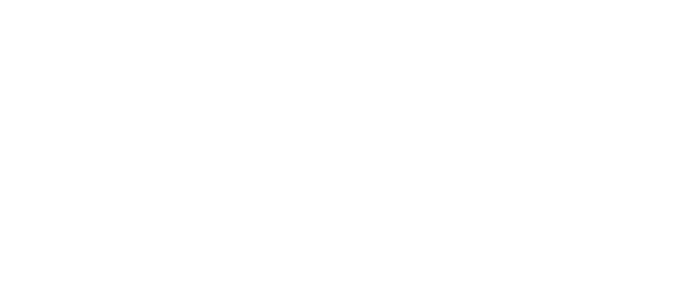
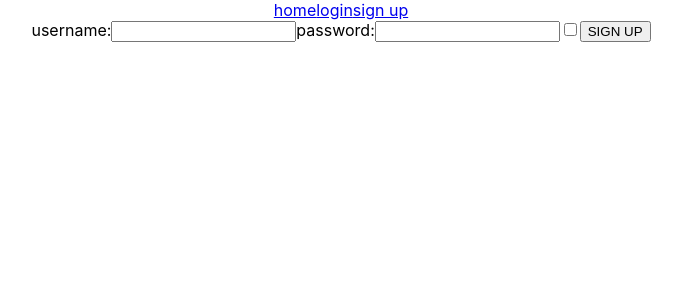
Before and after one commit to Use-My-Tech/front-end, a React (Create React App) app: page /signup in a window 1280 px wide. Shown: the top 300 px of the page, without its empty margins (299-981 px from the left). Built offline with nearby package versions, Linux system fonts and the light colour scheme.

Commit message:
Addition of department check

```diff
--- a/src/App.js
+++ b/src/App.js
@@ -1,25 +1,42 @@
 import React from "react";
-import { Route } from "react-router-dom";
+import { Route, NavLink } from "react-router-dom";
 import { connect } from "react-redux";
 import * as actionCreators from "./state/actionCreators";
 import Login from "./Components/Login";
+import Signup from "./Components/Signup";
+import Home from "./Components/Home";
 import "./App.css";
 
-function App({ formValues, changeHandler, onLogin }) {
-
+function App() {
   return (
     <div className="App">
+      <nav>
+        <NavLink exact to="/" activeClassName="active" replace>
+          home
+        </NavLink>
+        <NavLink exact to="/login" activeClassName="active" replace>
+          login
+        </NavLink>
+        <NavLink exact to="signup" activeClassName="active" replace>
+          sign up
+        </NavLink>
+      </nav>
       <Route exact path="/">
+        <Home />
+      </Route>
+      <Route path="/login">
         <Login />
       </Route>
-      <Route path="/signup"></Route>
+      <Route path="/signup">
+        <Signup />
+      </Route>
     </div>
   );
 }
 
 function mapStateToProps(state) {
   return {
-    formValues: state.formValues
+    loginForm: state.loginForm
   };
 }
 
--- /dev/null
+++ b/src/Components/Home.js
@@ -0,0 +1,19 @@
+import React from 'react';
+import { connect } from "react-redux";
+import * as actionCreators from "../state/actionCreators";
+
+function Home() {
+    return (
+        <div>
+            home
+        </div>
+    )
+}
+
+function mapStateToProps(state) {
+    return {
+      loginForm: state.loginForm
+    };
+  }
+
+  export default connect(mapStateToProps, actionCreators)(Home);
--- a/src/Components/Login.js
+++ b/src/Components/Login.js
@@ -2,7 +2,8 @@ import React from "react";
 import { connect } from "react-redux";
 import * as actionCreators from "../state/actionCreators";
 
-function Login({formValues, changeHandler, onLogin}) {
+function Login({loginForm, changeHandler, onLogin}) {
+
     return(
         <>
         <form>
@@ -11,7 +12,7 @@ function Login({formValues, changeHandler, onLogin}) {
           <input
             name="username"
             onChange={changeHandler}
-            value={formValues.username}
+            value={loginForm.username}
           />
         </label>
         <label>
@@ -19,10 +20,10 @@ function Login({formValues, changeHandler, onLogin}) {
           <input
             name="password"
             onChange={changeHandler}
-            value={formValues.password}
+            value={loginForm.password}
           />
         </label>
-        <button type="button" onClick={evt => onLogin(formValues)}>
+        <button disabled={loginForm.isSubmitting} type="button" onClick={evt => onLogin(loginForm)}>
           LOGIN
         </button>
       </form>
@@ -32,7 +33,7 @@ function Login({formValues, changeHandler, onLogin}) {
 
 function mapStateToProps(state) {
     return {
-      formValues: state.formValues
+      loginForm: state.loginForm
     };
   }
 
--- a/src/Components/Signup.js
+++ b/src/Components/Signup.js
@@ -1,8 +1,10 @@
-import React from "react";
+import React, { useState } from "react";
 import { connect } from "react-redux";
 import * as actionCreators from "../state/actionCreators";
 
-function Signup({formValues, changeHandler, onLogin}) {
+function Signup({signupForm, changeHandler, departmentCheck, onSignup}) {
+  const [checked, setChecked] = useState(false)
+  console.log(checked)
     return(
         <>
         <form>
@@ -11,7 +13,7 @@ function Signup({formValues, changeHandler, onLogin}) {
           <input
             name="username"
             onChange={changeHandler}
-            value={formValues.username}
+            value={signupForm.username}
           />
         </label>
         <label>
@@ -19,10 +21,13 @@ function Signup({formValues, changeHandler, onLogin}) {
           <input
             name="password"
             onChange={changeHandler}
-            value={formValues.password}
+            value={signupForm.password}
           />
         </label>
-        <button type="button" onClick={evt => onLogin(formValues)}>
+        <label>
+          <input type="checkbox" onClick={evt => {setChecked(!checked); departmentCheck(checked)}} />
+        </label>
+        <button type="button" onClick={evt => onSignup(signupForm)}>
           SIGN UP
         </button>
       </form>
@@ -32,7 +37,7 @@ function Signup({formValues, changeHandler, onLogin}) {
 
 function mapStateToProps(state) {
     return {
-      formValues: state.formValues
+      signupForm: state.signupForm
     };
   }
 
--- a/src/index.js
+++ b/src/index.js
@@ -5,12 +5,13 @@ import App from "./App";
 import thunk from "redux-thunk";
 import { combineReducers, createStore, compose, applyMiddleware } from "redux";
 import { Provider } from "react-redux";
-import { formReducer } from "./state/reducers";
+import { loginFormReducer, signupFormReducer } from "./state/reducers";
 import { BrowserRouter as Router } from "react-router-dom";
 import * as serviceWorker from "./serviceWorker";
 
 const combinedReducer = combineReducers({
-    formValues: formReducer,
+    loginForm: loginFormReducer,
+    signupForm: signupFormReducer,
 });
 
 const store = createStore(
--- a/src/state/actionCreators.js
+++ b/src/state/actionCreators.js
@@ -1,5 +1,6 @@
 import * as types from "./actionTypes";
 import axios from "axios";
+import { useHistory } from "react-router-dom";
 
 export const changeHandler = e => dispatch => {
   dispatch({
@@ -9,6 +10,7 @@ export const changeHandler = e => dispatch => {
 };
 
 export const onLogin = formValues => dispatch => {
+  dispatch({ type: types.LOGIN_START });
   axios
     .post("https://usetechstuff.herokuapp.com/api/login", formValues)
     .then(res => {
@@ -17,5 +19,29 @@ export const onLogin = formValues => dispatch => {
     })
     .catch(err => {
       console.log(err);
+    })
+    .finally(() => {
+      dispatch({ type: types.LOGIN_END });
     });
 };
+
+export const departmentCheck = (bool) => dispatch => {
+  const type = bool ? "owner" : "renter";
+  dispatch({ type: types.DEPARTMENT_CHECK, payload: type})
+}
+
+export const onSignup = formValues => dispatch => {
+  dispatch({ type: types.SIGNUP_START });
+  axios
+    .post("https://usetechstuff.herokuapp.com/api/signup", formValues)
+    .then(res => {
+      dispatch({ type: types.SIGNUP });
+      useHistory().push("/login")
+    })
+    .catch(err => {
+      console.log(err);
+    })
+    .finally(() => {
+      dispatch({ type: types.SIGNUP_END });
+    });
+};
--- a/src/state/actionTypes.js
+++ b/src/state/actionTypes.js
@@ -1,2 +1,10 @@
 export const INPUT_CHANGE = "INPUT_CHANGE";
+//login
 export const LOGIN = "LOGIN";
+export const LOGIN_START = "LOGIN_START";
+export const LOGIN_END = "LOGIN_END";
+//signup
+export const SIGNUP = "SIGNUP";
+export const SIGNUP_START = "SIGNUP_START";
+export const SIGNUP_END = "SIGNUP_END";
+export const DEPARTMENT_CHECK = "DEPARTMENT_CHECK";
--- a/src/state/reducers.js
+++ b/src/state/reducers.js
@@ -1,18 +1,63 @@
 import * as types from "./actionTypes";
 
-const initialFormState = {
+const initialLoginFormState = {
     username: "",
     password: "",
+    isSubmitting: false,
 }
 
-export function formReducer(state = initialFormState, action) {
+export function loginFormReducer(state = initialLoginFormState, action) {
     switch(action.type) {
         case types.INPUT_CHANGE:
             return {
                 ...state,
                 [action.payload[0]]: action.payload[1]
             }
+        case types.LOGIN_START:
+            return {
+                ...state,
+                isSubmitting: true,
+            }
+        case types.LOGIN_END:
+            return {
+                ...state,
+                isSubmitting: false,
+            }
         default:
             return state;
     }
 }
+
+const initialSignupFormState = {
+    username: "",
+    password: "",
+    department: "",
+    isSubmitting: false,
+}
+
+export function signupFormReducer(state = initialSignupFormState, action) {
+    switch(action.type) {
+        case types.INPUT_CHANGE:
+            return {
+                ...state,
+                [action.payload[0]]: action.payload[1]
+            }
+        case types.DEPARTMENT_CHECK:
+            return {
+                ...state,
+                department: action.payload,
+            }
+        case types.SIGNUP_START:
+            return {
+                ...state,
+                isSubmitting: true,
+            }
+        case types.SIGNUP_END:
+            return {
+                ...state,
+                isSubmitting: false,
+            }
+        default:
+            return state;
+    }
+}
```
Also changed, not shown: 2 other files (tests, documents, lock files or other folders).
